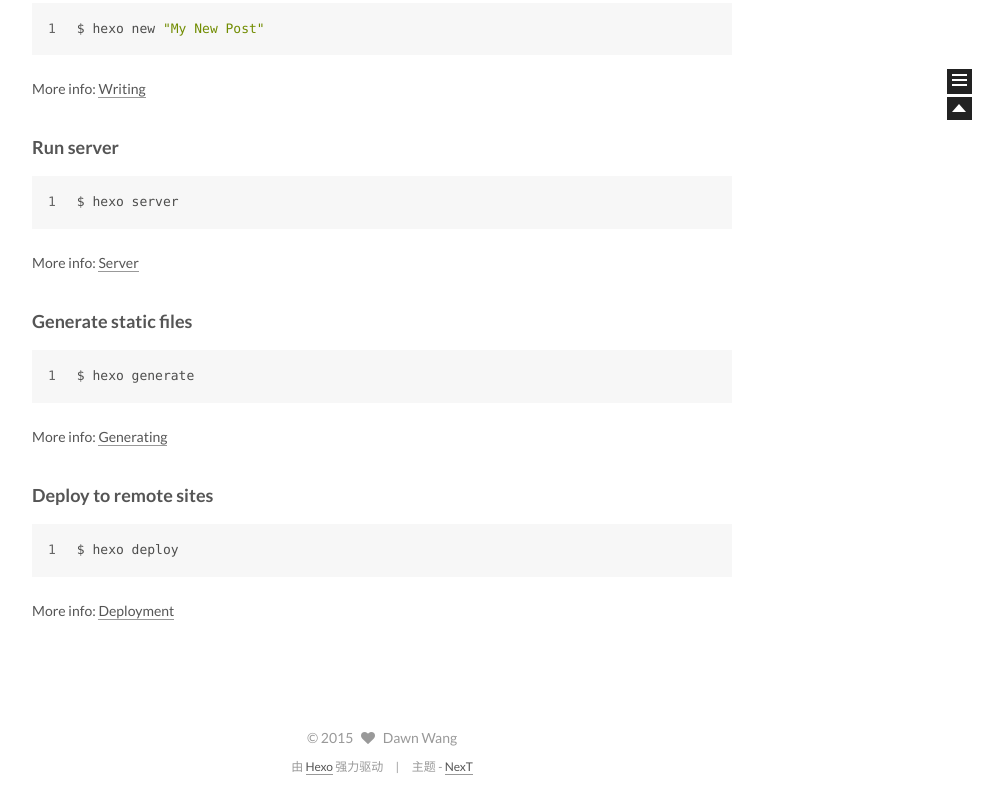
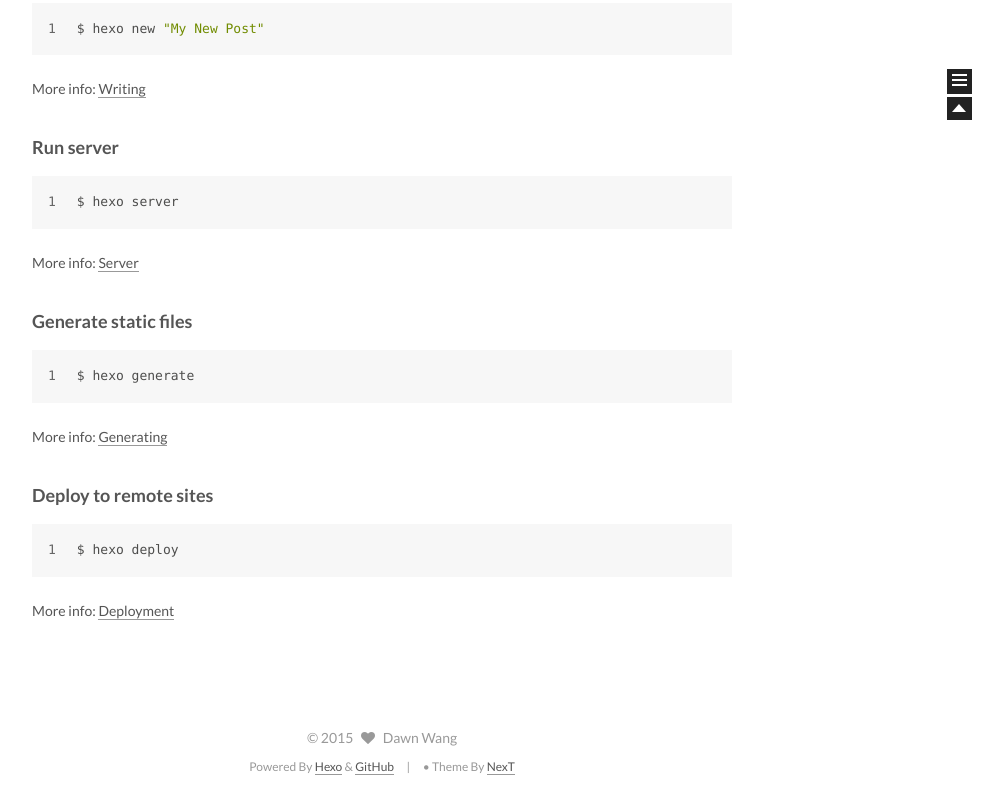
Before and after one commit to Agoodb/agoodb.github.io, a plain HTML site: page index.html in a window 1280 px wide. Shown: the part 661-1461 px from the top of the page, without its empty margins (258-1261 px from the left). Drawn offline with Linux system fonts and the light colour scheme.

Commit message:
Update index.html

```diff
--- a/index.html
+++ b/index.html
@@ -450,11 +450,11 @@
 </div>
 
 <div class="powered-by" style="font-size:12px;">
-  由 <a class="theme-link" href="http://hexo.io">Hexo</a> 强力驱动
+  Powered By <a class="theme-link" href="http://hexo.io">Hexo</a> & <a class="theme-link" href="http://github.com">GitHub</a>
 </div>
 
 <div class="theme-info" style="font-size:12px;">
-  主题 -
+   • Theme By
   <a class="theme-link" href="https://github.com/iissnan/hexo-theme-next">
     NexT
   </a>
```
